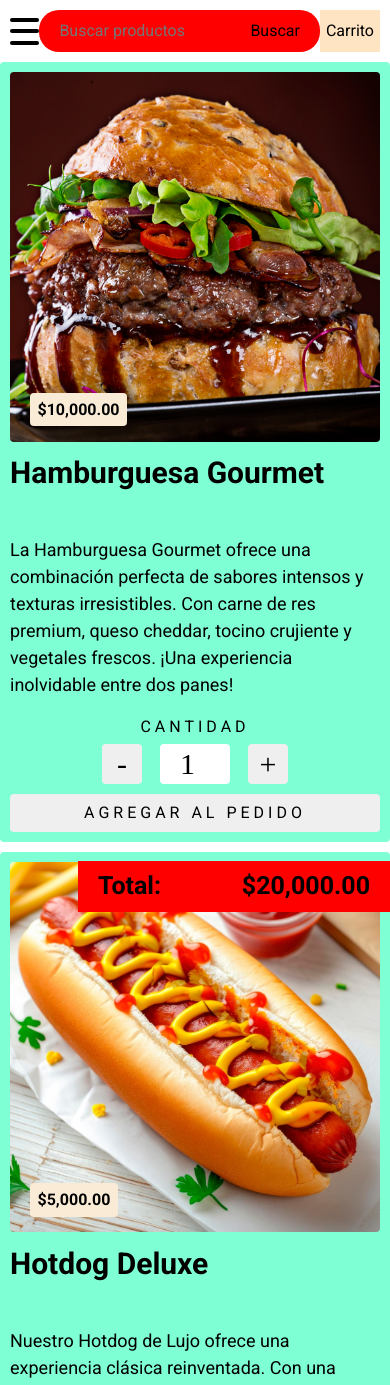
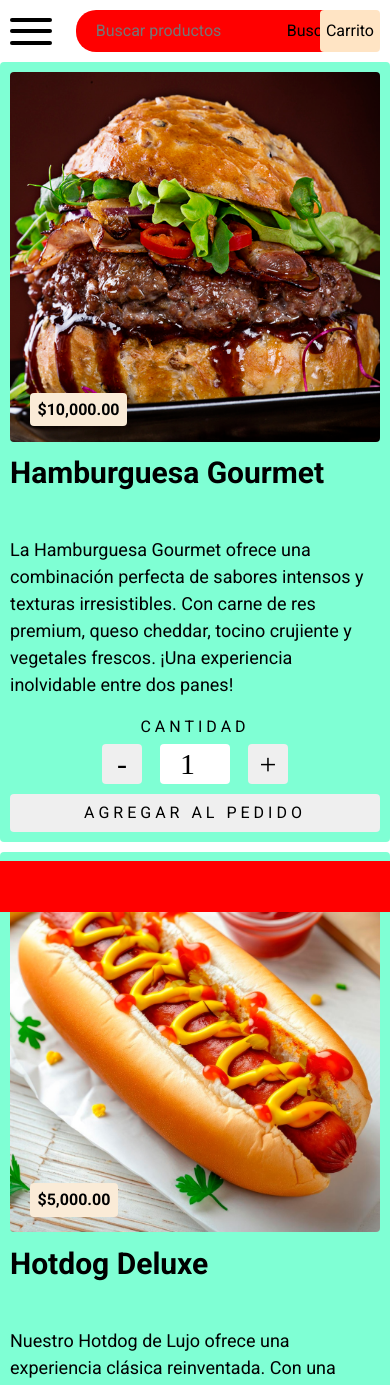
Before and after one commit to WalterAurelio/vite-viandas-practica, a React (Vite) app: page / in a window 390 px wide. Shown: the top 1385 px of the page. Built offline with nearby package versions, Linux system fonts and the light colour scheme; a web font is replaced by a local one.

Commit message:
Trabajando en la responsividad del carrito de compras...

```diff
--- a/src/components/ArticuloCarrito.jsx
+++ b/src/components/ArticuloCarrito.jsx
@@ -10,8 +10,22 @@ function ArticuloCarrito({ articulo }) {
   const { eliminarDeCarrito } = useContext(CarritoContext);
 
   return (
+    // <div className="articulo-carrito">
+    //   <img className="image" src={articulo.image} alt="img_compra" />
+    //   <div className="info-pedido">
+    //     <p><b>{articulo.name}</b></p>
+    //     <p className="cantidad-pedido"><b>Cantidad</b> (1)</p>
+    //     <p className="subtotal-pedido"><b>Subtotal</b> {ARPesos.format(articulo.price)}</p>
+    //     <button type="button" className="boton-eliminar"
+    //       onClick={() => { eliminarDeCarrito(articulo) }}
+    //     >
+    //       Eliminar
+    //     </button>
+    //   </div>
+    // </div>
+
     <div className="articulo-carrito">
-      <img className="image" src={articulo.image} alt="img_compra" height={150} />
+      <img className="image" src={articulo.image} alt="img_compra" />
       <div className="info-pedido">
         <p><b>{articulo.name}</b></p>
         <p className="cantidad-pedido"><b>Cantidad</b> (1)</p>
--- a/src/components/Carrito.jsx
+++ b/src/components/Carrito.jsx
@@ -1,15 +1,26 @@
-import React, { useState, useRef } from "react";
+import React, { useState } from "react";
 import ArticuloCarrito from "./ArticuloCarrito";
+
+let ARPesos = new Intl.NumberFormat('en-US', {
+  style: 'currency',
+  currency: 'USD'
+});
+
+const root = document.querySelector(':root');
 
 function Carrito({ listaCarrito }) {
   const [isActive, setIsActive] = useState(false);
   const carritoVacio = listaCarrito.length < 1;
-  const ref = useRef(null);
+  let precioTotal = 0;
+
+  listaCarrito.forEach(producto => {
+    precioTotal = precioTotal + producto.price;
+  });
 
   return (
     <>
       <button
-        className='boton-carrito'
+        className={`boton-carrito ${isActive ? 'is-active' : ''} ${listaCarrito.length > 4 ? 'gt-4' : ''}`.trimEnd()}
         onClick={() => { setIsActive(!isActive) }}
       >
         Carrito
@@ -17,7 +28,7 @@ function Carrito({ listaCarrito }) {
       <div className={`carrito ${isActive ? 'is-active' : ''} ${carritoVacio ? 'vacio' : ''}`.trimEnd()}>
         {
           carritoVacio &&
-          <p className="mensaje vacio">El carrito se encuentra vacío.</p>
+          <p className='mensaje vacio'>El carrito se encuentra vacío.</p>
         }
         <div>
           {
@@ -29,9 +40,14 @@ function Carrito({ listaCarrito }) {
             )
           }
         </div>
-        <div className={`container-total ${isActive ? 'is-active' : ''}`}>
-          <p>Total: </p>
-          <p>$20,000.00</p>
+        <div className={`container-total ${isActive ? 'is-active' : ''}`.trimEnd()}>
+          {
+            !carritoVacio &&
+            <>
+              <p>Total: </p>
+              <p>{ARPesos.format(precioTotal)}</p>
+            </>
+          }
         </div>
       </div>
     </>
--- a/src/scss/base/_variables.scss
+++ b/src/scss/base/_variables.scss
@@ -12,7 +12,7 @@ $secondSize: 2rem;
 
 $telefono: 480px;
 $tablet: 834px;
-$desktop: 1600px;
+$desktop: 1200px;
 
 // Transition Time
 
--- a/src/scss/components/_ArticuloCarrito.scss
+++ b/src/scss/components/_ArticuloCarrito.scss
@@ -7,6 +7,7 @@
 
   .image {
     border-radius: 4px;
+    width: 15rem;
   }
 
   .info-pedido {
@@ -23,6 +24,10 @@
     }
 
     .cantidad-pedido {
+      @media(max-width: 300px) {
+        margin-bottom: 0;
+      }
+
       margin-bottom: 1.5rem;
     }
 
@@ -43,4 +48,14 @@
     }
   }
 
+  @media(max-width: 300px) {
+    .image {
+      width: 5rem;
+      object-fit: contain;
+    }
+
+    .cantidad-pedido b {
+      display: none;
+    }
+  }
 }
--- a/src/scss/components/_Carrito.scss
+++ b/src/scss/components/_Carrito.scss
@@ -1,7 +1,22 @@
 .boton-carrito {
-  border: 1px;
+  border: none;
+  border-radius: 0.4rem;
   background-color: bisque;
   z-index: 2;
+  position: absolute;
+  right: 1rem;
+  height: 4.2rem;
+  transition: $transitionTime;
+
+  &.is-active {
+    position: fixed;
+
+    @include desktop {
+      &.gt-4 {
+        right: 2.7rem;
+      }
+    }
+  }
 }
 
 .carrito {
@@ -9,7 +24,7 @@
   top: 0;
   left: 100%;
   height: 94%;
-  width: 80%;
+  width: 100%;
   background-color: beige;
   z-index: 1;
   padding: 6rem 2rem 0 2rem;
@@ -31,7 +46,7 @@
   }
 
   &.is-active {
-    left: 20%;
+    left: 0;
 
     @include tablet {
       left: 50%
@@ -46,9 +61,9 @@
 .container-total {
   position: fixed;
   bottom: -8%;
-  left: 20%;
+  left: 0;
   height: 6%;
-  width: 80%;
+  width: 100%;
   background-color: red;
   padding: 2rem;
   z-index: 1;
--- a/src/scss/components/_SearchBar.scss
+++ b/src/scss/components/_SearchBar.scss
@@ -1,4 +1,5 @@
 .container-searchbar {
+  margin: 0 auto;
   display: flex;
 
   .input,
--- a/src/scss/layout/_app.scss
+++ b/src/scss/layout/_app.scss
@@ -1,7 +1,7 @@
 .header {
   padding: 1rem;
   display: flex;
-  justify-content: space-between;
+  /* justify-content: space-between; */
 
   .logo {
     @media(max-width: $telefono) {
```
